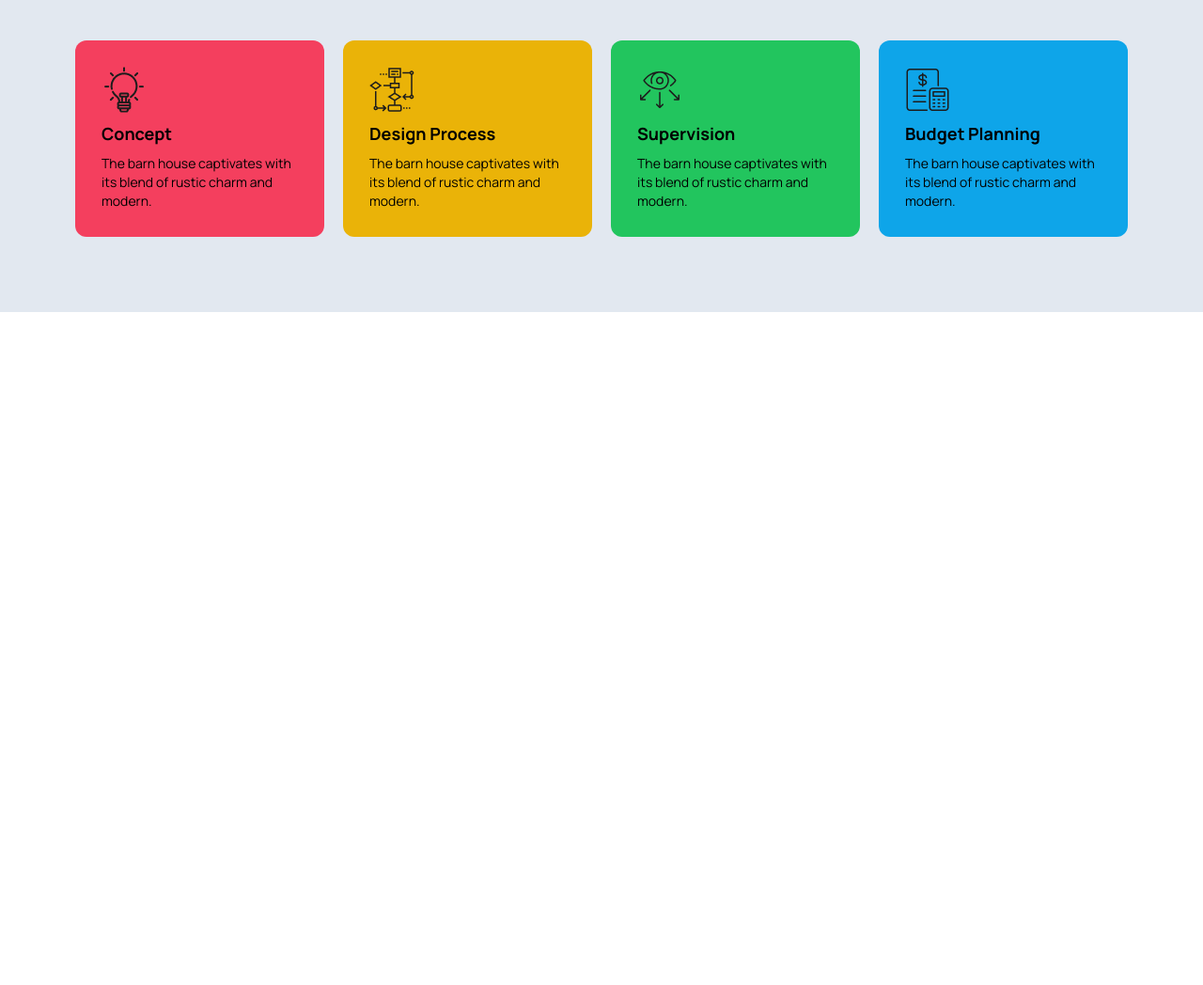
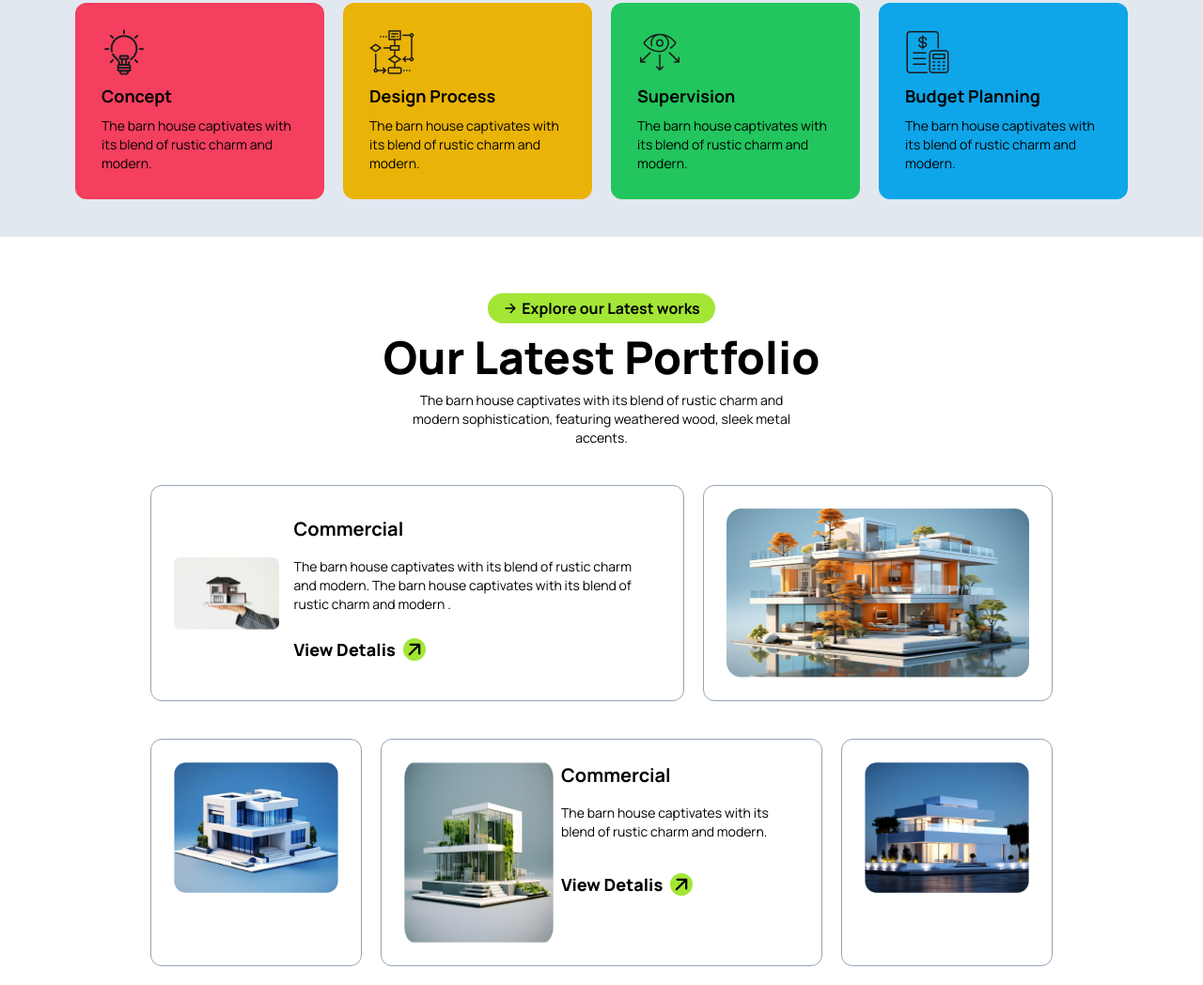
Before and after one commit to anirban-islam/rinterio-web, a plain HTML site: page index.html in a window 1280 px wide. Shown: the part 2005-3053 px from the top of the page at 94% size. Before the commit the page ends 2337 px from the top, so only its background shows below. Drawn offline with nearby package versions, Linux system fonts and the light colour scheme.

Commit message:
Portfolio-Section-update

```diff
--- a/index.html
+++ b/index.html
@@ -192,7 +192,7 @@
         <p class="text-sm w-4/12 text-center max-sm:w-full max-sm:px-4 max-sm:text-center">The barn house captivates with its blend of rustic charm and modern sophistication, featuring weathered wood, sleek metal accents.</p>
       </div>
 
-      <div class="cart grid grid-cols-4 gap-5 mx-20 py-20 max-sm:mx-5 max-sm:grid-cols-1 max-sm:py-10 ">
+      <div class="cart grid grid-cols-4 gap-5 mx-20 py-10 max-sm:mx-5 max-sm:grid-cols-1 max-sm:py-10 ">
 
         <div class="cart-box bg-rose-500 p-7 rounded-xl">
           <img src="./Images/concept.png" alt="">
@@ -221,6 +221,77 @@
       </div>
 
      </section>
+     <!-- <======================================>
+     <=============Our Design===========>
+     <===============End=====================> -->
+
+     <!-- <======================================>
+     <=============Portfolio===========>
+     <=======================================> -->
+     <section class="max-sm:bg-slate-200 pt-10 max-sm:pt-0">
+
+
+      <div class="flex flex-col gap-3 items-center py-5">
+        <div class="btn flex items-center gap-1 w-fit px-4 py-1 rounded-full  bg-lime-400">
+          <ion-icon name="arrow-forward-outline"></ion-icon>
+          <button class="text-center items-center font-bold"> Explore our Latest works</button>
+        </div>
+        <h2 class="text-5xl font-extrabold max-sm:text-2xl">Our Latest Portfolio</h2>
+        <p class="text-sm w-4/12 text-center max-sm:w-full max-sm:px-4 max-sm:text-center">The barn house captivates with its blend of rustic charm and modern sophistication, featuring weathered wood, sleek metal accents.</p>
+      </div>
+
+      <div class="div grid grid-cols-5 mx-20 p-5 gap-5 px-20 max-sm:grid-cols-1  max-sm:mx-5 max-sm:px-0">
+        <div class="div col-span-3 max-sm:col-span-1 flex gap-2 p-6 items-center border border-slate-400 rounded-xl max-sm:bg-white max-sm:flex-col max-sm:p-4">
+          <div class="div">
+            <img class="w-full h-full" src="./Images/img1.png" alt="">
+          </div>
+          <div class="div p-2 flex flex-col justify-around">
+            <h2 class="text-xl font-bold ">Commercial</h2>
+            <p class="text-sm py-4">The barn house captivates with its blend of rustic charm and modern. The barn house captivates with its blend of rustic charm and modern .</p>
+            <div class="div flex items-center gap-2 py-2">
+              <button class="text-lg font-extrabold">View Detalis</button>
+              <ion-icon name="arrow-forward-outline" class=" text-2xl bg-lime-400 rounded-full rotate-[-45deg] max-sm:text-3xl"> </ion-icon>
+            </div>
+          </div>
+        </div>
+        <div class="div p-6 border border-slate-400 rounded-xl max-sm:p-4 max-sm:bg-white col-span-2 max-sm:col-span-1 h-full">
+          <img class="max-sm:w-fit w-full h-full" src="./Images/img2.png" alt="">
+        </div>
+      </div>
+
+
+      <div class="grid grid-cols-4 mx-20 p-5 gap-5 px-20 max-sm:grid-cols-1 max-sm:mx-5 max-sm:p-0">
+        <div class="p-6 border border-slate-400 rounded-xl max-sm:p-4  max-sm:bg-white">
+          <img class="w-full" src="./Images/img3.png" alt="">
+
+        </div>
+        <div class="col-span-2 max-sm:col-span-1 flex max-sm:flex-col  gap-2 p-6 border border-slate-400 rounded-xl max-sm:p-4  max-sm:bg-white ">
+          <div>
+            <img class="w-full h-full" src="./Images/img4.png" alt="">
+          </div>
+          <div class="flex flex-col justify-around">
+            <h2 class="text-xl font-bold ">Commercial</h2>
+            <p<p class="text-sm py-4">The barn house captivates with its blend of rustic charm and modern. </p>
+            <div class="div flex items-center gap-2 py-8">
+              <button class="text-lg font-extrabold">View Detalis</button>
+              <ion-icon name="arrow-forward-outline" class=" text-2xl bg-lime-400 rounded-full rotate-[-45deg] max-sm:text-3xl"> </ion-icon>
+            </div>
+
+            </div>
+          </div>
+
+        <div class="p-6 border  border-slate-400 rounded-xl max-sm:p-4  max-sm:bg-white">
+          <img class="w-full" src="./Images/img5.png" alt="">
+
+      </div>
+      </div>
+
+
+     </section>
+     <!-- <======================================>
+     <=============Portfolio===========>
+     <=============End=====================> -->
+
 
 
 
```
